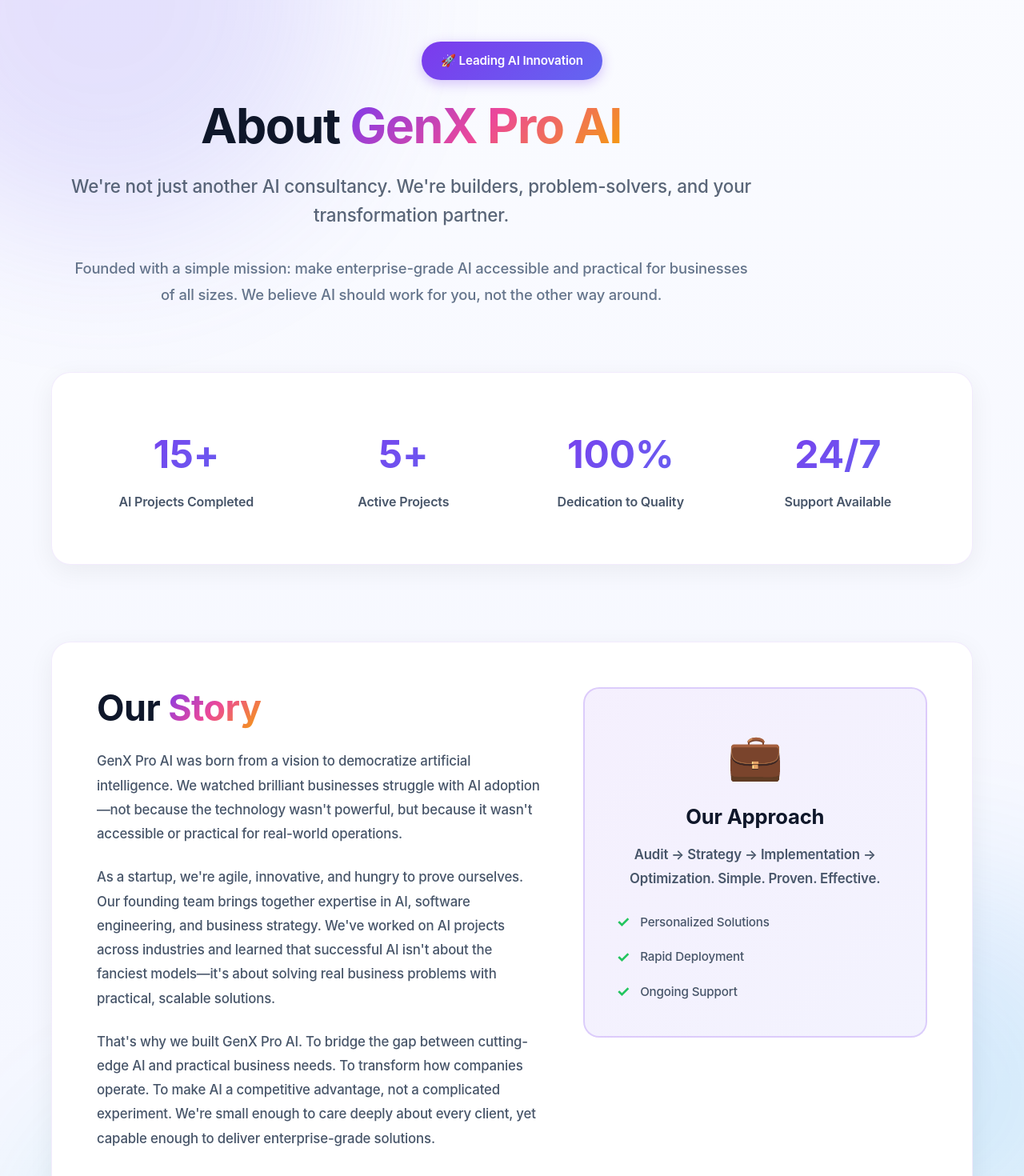
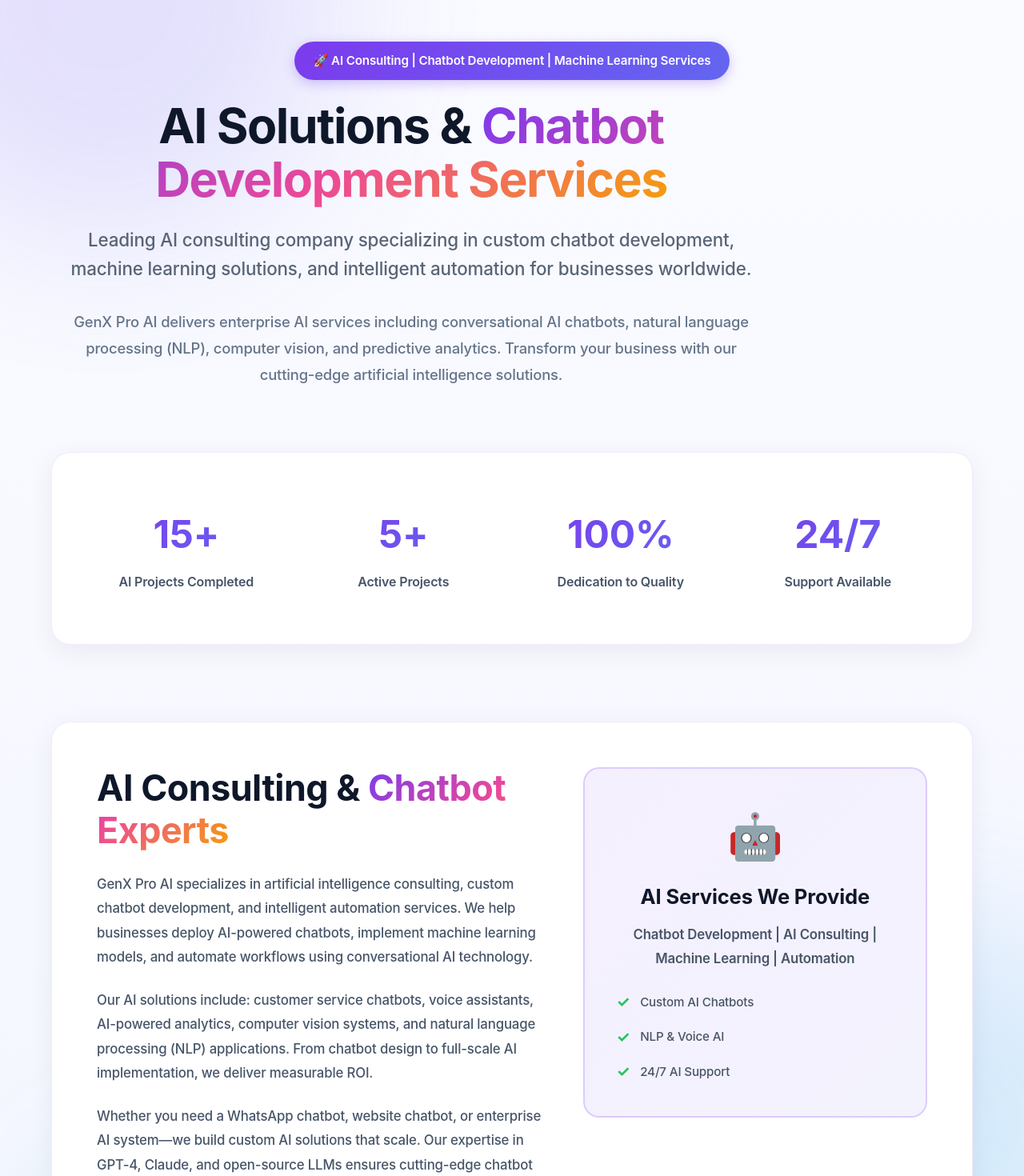
Before and after one commit to mahi12jain/GenXProAI.github.io, a React (Vite) app: page / in a window 1280 px wide. Shown: the part 3140-4610 px from the top of the page at 80% size. Built offline with nearby package versions, Linux system fonts and the light colour scheme.

Commit message:
Revise About Us section with new content
Updated the About Us section with new content and styling.

```diff
--- a/src/components/AboutUs.jsx
+++ b/src/components/AboutUs.jsx
@@ -42,16 +42,15 @@
       <div className="container">
         {/* Hero Section */}
         <div className="about-hero">
-          <div className="hero-badge">🚀 Leading AI Innovation</div>
+          <div className="hero-badge">🚀 AI Consulting | Chatbot Development | Machine Learning Services</div>
           <div className="hero-content">
-            <h1>About <span className="gradient-text">GenX Pro AI</span></h1>
+            <h1>AI Solutions & <span className="gradient-text">Chatbot Development Services</span></h1>
             <p className="hero-subtitle">
-              We're not just another AI consultancy. We're builders, problem-solvers, and your transformation partner.
+              Leading AI consulting company specializing in custom chatbot development, machine learning solutions, and intelligent automation for businesses worldwide.
             </p>
             <div className="hero-description">
               <p>
-                Founded with a simple mission: make enterprise-grade AI accessible and practical for businesses of all sizes.
-                We believe AI should work for you, not the other way around.
+                GenX Pro AI delivers enterprise AI services including conversational AI chatbots, natural language processing (NLP), computer vision, and predictive analytics. Transform your business with our cutting-edge artificial intelligence solutions.
               </p>
             </div>
           </div>
@@ -70,41 +69,34 @@
         {/* Story Section */}
         <div className="story-section">
           <div className="story-content">
-            <h2>Our <span className="gradient-text">Story</span></h2>
+            <h2>AI Consulting & <span className="gradient-text">Chatbot Experts</span></h2>
             <p>
-              GenX Pro AI was born from a vision to democratize artificial intelligence. We watched brilliant businesses
-              struggle with AI adoption—not because the technology wasn't powerful, but because it wasn't accessible or
-              practical for real-world operations.
+              GenX Pro AI specializes in artificial intelligence consulting, custom chatbot development, and intelligent automation services. We help businesses deploy AI-powered chatbots, implement machine learning models, and automate workflows using conversational AI technology.
             </p>
             <p>
-              As a startup, we're agile, innovative, and hungry to prove ourselves. Our founding team brings together
-              expertise in AI, software engineering, and business strategy. We've worked on AI projects across industries
-              and learned that successful AI isn't about the fanciest models—it's about solving real business problems
-              with practical, scalable solutions.
+              Our AI solutions include: customer service chatbots, voice assistants, AI-powered analytics, computer vision systems, and natural language processing (NLP) applications. From chatbot design to full-scale AI implementation, we deliver measurable ROI.
             </p>
             <p>
-              That's why we built GenX Pro AI. To bridge the gap between cutting-edge AI and practical business needs.
-              To transform how companies operate. To make AI a competitive advantage, not a complicated experiment.
-              We're small enough to care deeply about every client, yet capable enough to deliver enterprise-grade solutions.
+              Whether you need a WhatsApp chatbot, website chatbot, or enterprise AI system—we build custom AI solutions that scale. Our expertise in GPT-4, Claude, and open-source LLMs ensures cutting-edge chatbot development for customer support, sales automation, and business intelligence.
             </p>
           </div>
           <div className="story-highlight">
             <div className="highlight-box">
-              <div className="highlight-icon">💼</div>
-              <h3>Our Approach</h3>
-              <p>Audit → Strategy → Implementation → Optimization. Simple. Proven. Effective.</p>
+              <div className="highlight-icon">🤖</div>
+              <h3>AI Services We Provide</h3>
+              <p>Chatbot Development | AI Consulting | Machine Learning | Automation</p>
               <div className="approach-features">
                 <div className="feature">
                   <span className="check">✓</span>
-                  <span>Personalized Solutions</span>
+                  <span>Custom AI Chatbots</span>
                 </div>
                 <div className="feature">
                   <span className="check">✓</span>
-                  <span>Rapid Deployment</span>
+                  <span>NLP & Voice AI</span>
                 </div>
                 <div className="feature">
                   <span className="check">✓</span>
-                  <span>Ongoing Support</span>
+                  <span>24/7 AI Support</span>
                 </div>
               </div>
             </div>
```
